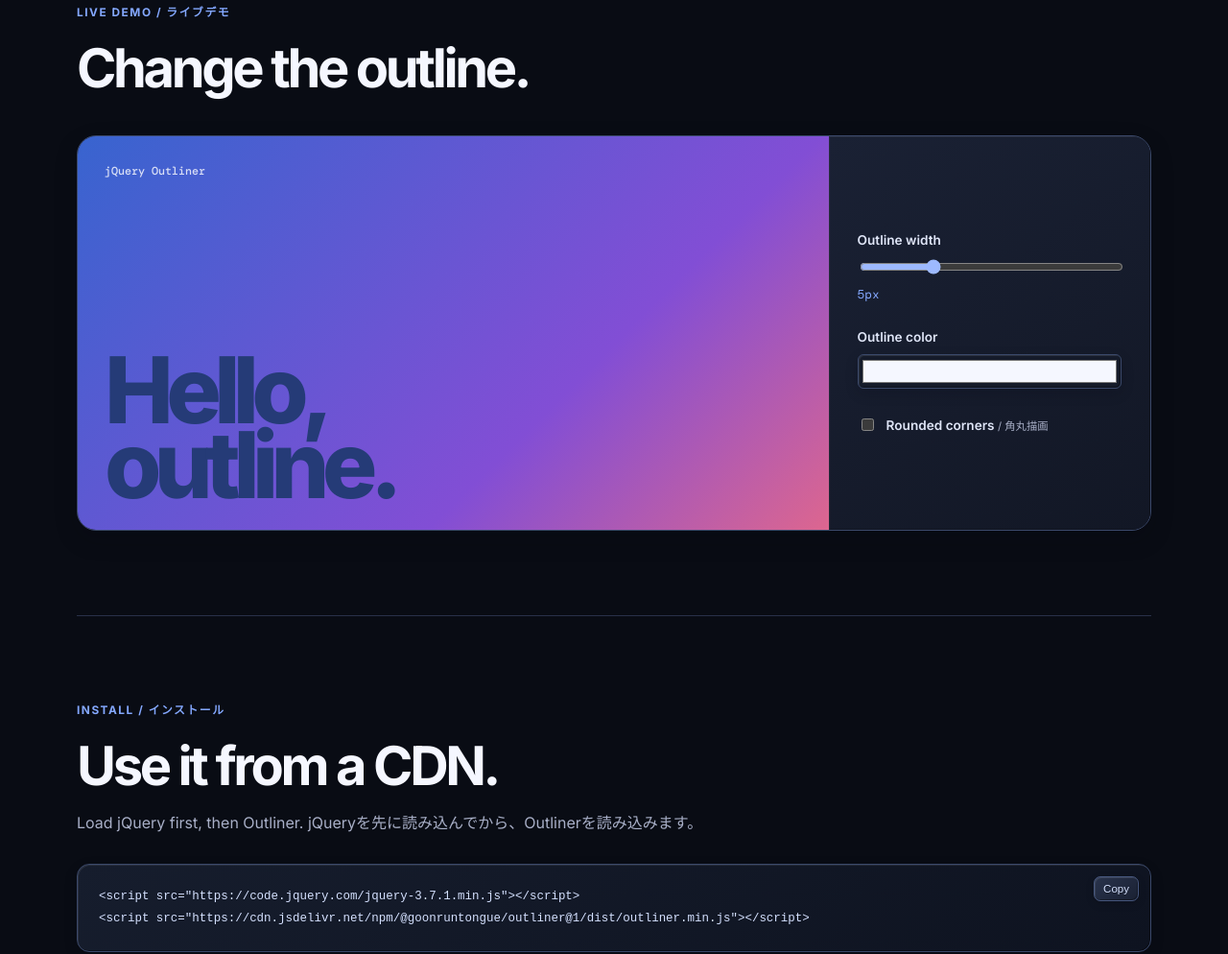
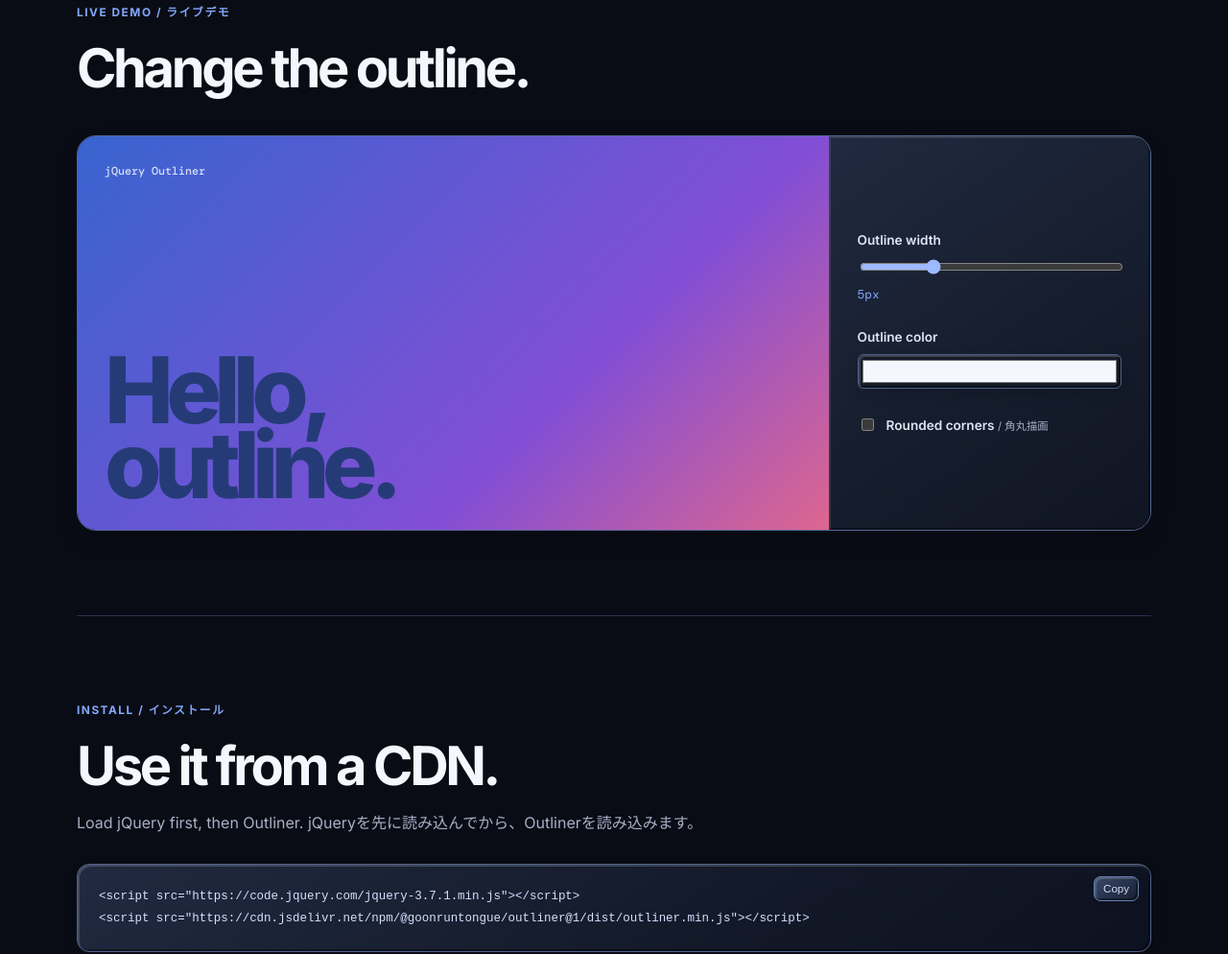
Before and after one commit to goonruntongue/outliner, a website: page index.html in a window 1280 px wide. Shown: the part 928-1922 px from the top of the page at 96% size. Drawn offline with nearby package versions, Linux system fonts and the light colour scheme; a script that the page names is missing.

Commit message:
Strengthen beveled demo styling

```diff
--- a/demo/style.css
+++ b/demo/style.css
@@ -20,19 +20,19 @@ footer { padding: 30px 0 44px; color: #68728d; font-size: .8rem; }
 .footer-copy { text-align: center; }
 .footer-copy img { vertical-align: middle; height: 2lh; margin: 0 .5em; }
 
-/* Soft skeuomorphism: restrained lift, beveled edges, and shallow shadows. */
+/* Soft skeuomorphism: a clear beveled edge with restrained drop shadows. */
 .button, .copy-button, .code-card, .playground, .controls, .controls input[type="color"] {
-  border-color: #3b496b;
-  box-shadow: inset 1px 1px 0 rgba(255, 255, 255, .09), inset -1px -1px 0 rgba(0, 0, 0, .32), 0 5px 14px rgba(1, 5, 16, .16);
+  border-color: #4f638e;
+  box-shadow: inset 2px 2px 0 rgba(255, 255, 255, .16), inset -2px -2px 0 rgba(0, 0, 0, .42), 0 6px 14px rgba(1, 5, 16, .14);
 }
 .button {
-  background: linear-gradient(145deg, #222b42, #171d2e);
+  background: linear-gradient(145deg, #303c59 0%, #222b42 48%, #151b2b 100%);
   color: var(--ink);
   text-shadow: 0 1px 0 rgba(0, 0, 0, .38);
   transition: transform .18s ease, border-color .18s ease, background .18s ease;
 }
 .button.primary {
-  background: linear-gradient(145deg, #e8edff, #c7d4f7);
+  background: linear-gradient(145deg, #ffffff 0%, #e8edff 45%, #bac9ee 100%);
   color: #151c30;
   border-color: #f5f7ff;
   text-shadow: 0 1px 0 rgba(255, 255, 255, .65);
@@ -46,24 +46,24 @@ footer { padding: 30px 0 44px; color: #68728d; font-size: .8rem; }
   box-shadow: inset 2px 2px 4px rgba(0, 0, 0, .28), inset -1px -1px 0 rgba(255, 255, 255, .05);
 }
 .playground {
-  border-color: #3b496b;
-  box-shadow: inset 1px 1px 0 rgba(255, 255, 255, .08), inset -1px -1px 0 rgba(0, 0, 0, .28), 0 9px 24px rgba(1, 5, 16, .18);
+  border-color: #536895;
+  box-shadow: inset 2px 2px 0 rgba(255, 255, 255, .15), inset -2px -2px 0 rgba(0, 0, 0, .42), 0 10px 22px rgba(1, 5, 16, .16);
 }
 .controls {
-  background: linear-gradient(145deg, #1a2134, #121725);
-  box-shadow: inset 1px 1px 0 rgba(255, 255, 255, .06), inset -1px -1px 0 rgba(0, 0, 0, .22);
+  background: linear-gradient(145deg, #202a40 0%, #161d2d 55%, #101522 100%);
+  box-shadow: inset 2px 2px 0 rgba(255, 255, 255, .11), inset -2px -2px 0 rgba(0, 0, 0, .36);
 }
 .controls input[type="range"] { accent-color: #9db9ff; }
 .controls input[type="color"] { background: #151b2a; }
 .code-card {
-  background: linear-gradient(145deg, #161d2d, #0e1320);
-  border-color: #3b496b;
+  background: linear-gradient(145deg, #202a40, #121827 65%, #0d1220);
+  border-color: #4f638e;
 }
 .copy-button {
-  background: linear-gradient(145deg, #29334c, #1a2133);
-  border-color: #46577e;
+  background: linear-gradient(145deg, #3a496b, #26314b 55%, #182033);
+  border-color: #667eaf;
   color: #d5e1ff;
   text-shadow: 0 1px 0 rgba(0, 0, 0, .42);
-  box-shadow: inset 1px 1px 0 rgba(255, 255, 255, .10), inset -1px -1px 0 rgba(0, 0, 0, .30), 0 3px 8px rgba(1, 5, 16, .15);
+  box-shadow: inset 2px 2px 0 rgba(255, 255, 255, .15), inset -2px -2px 0 rgba(0, 0, 0, .38), 0 3px 8px rgba(1, 5, 16, .12);
 }
 @media (max-width: 720px) { .site-nav { height: 70px; }.nav-links { gap: 14px; }.nav-links a { font-size: .78rem; }.hero { padding: 72px 0 85px; }.playground { grid-template-columns: 1fr; }.stage { min-height: 330px; }.controls { gap: 20px; }.demo-section, .install-section { padding: 64px 0; } }
```
